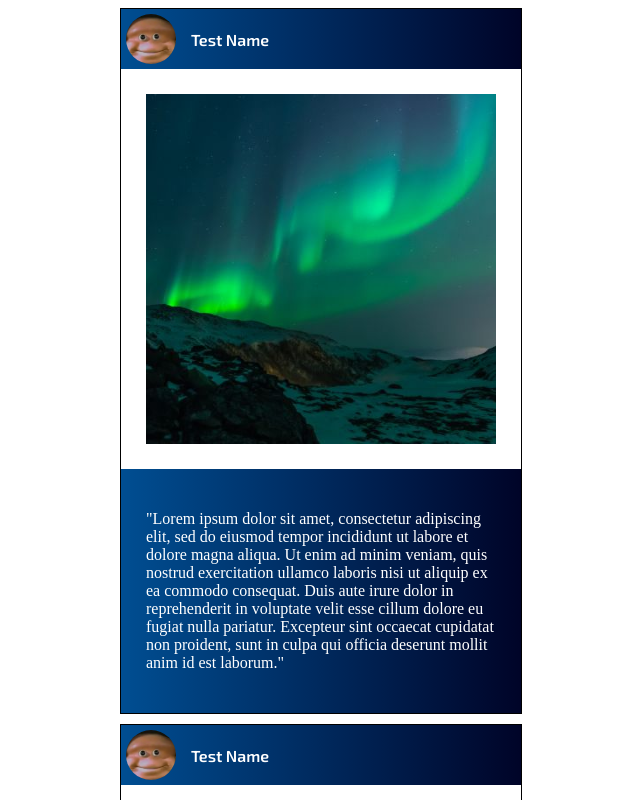
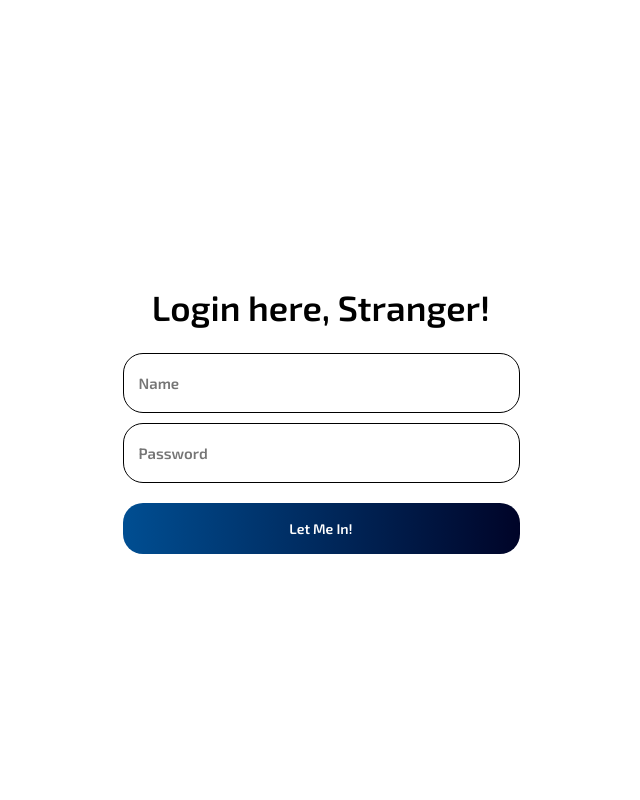
Before and after one commit to saxplayer1/gunscope, a React (Create React App) app: page / in a window 1280 px wide. Shown: the top 800 px of the page, without its empty margins (319-959 px from the left). Built offline with nearby package versions, Linux system fonts and the light colour scheme.

Commit message:
Auth front end

```diff
--- /dev/null
+++ b/src/features/userSlice.js
@@ -0,0 +1,22 @@
+import { createSlice } from "@reduxjs/toolkit"
+
+export const userSlice = createSlice({
+    name:"user",
+    initialState: {
+        user: null
+    },
+    reducers: {
+        login: (state, action) => {
+            state.user = action.payload;
+        },
+        logout: (state) => {
+            state.user = null;
+        }
+    }
+})
+
+export const {login, logout} = userSlice.actions;
+
+export const selectuser = (state) => state.user.user;
+
+export default userSlice.reducer;
--- a/src/index.js
+++ b/src/index.js
@@ -1,18 +1,13 @@
 import React from 'react';
 import ReactDOM from 'react-dom/client';
-import PostCard from './components/post-card/post-card';
 import './index.css';
+import {Provider} from 'react-redux'
+import store from './store'
+import App from "./pages/App";
 
 const root = ReactDOM.createRoot(document.getElementById('root'));
 root.render(
-  <React.StrictMode>
-    <div className='posts'>
-
-    <PostCard />
-
-    <PostCard />
-
-    <PostCard />
-    </div>
-  </React.StrictMode>
+    <Provider store={store}>
+        <App />
+    </Provider>
 );
--- /dev/null
+++ b/src/pages/App.js
@@ -0,0 +1,16 @@
+import {useSelector} from "react-redux";
+import {selectuser} from "../features/userSlice";
+import PostsPage from "./PostsPage";
+import AuthPage from "./AuthPage";
+
+const App = () => {
+    const user = useSelector(selectuser)
+
+    return (
+        <div>
+            {user ? <PostsPage /> : <AuthPage/>}
+        </div>
+    )
+}
+
+export default App;
--- /dev/null
+++ b/src/pages/AuthPage.css
@@ -0,0 +1,49 @@
+@import url('https://fonts.googleapis.com/css2?family=Exo+2:wght@600&family=Lato:wght@300&display=swap');
+@import url('https://fonts.googleapis.com/css2?family=Exo+2:wght@600&display=swap');
+
+.login {
+    display: flex;
+    flex-direction: column;
+    justify-content: center;
+    height: 100vh;
+    align-items: center;
+    font-family: 'Lato', sans-serif;
+}
+
+.login__form {
+    display: flex;
+    flex-direction: column;
+}
+
+.login__form > h1 {
+    font-size: 35px;
+    margin-bottom: 15px;
+    padding-bottom: 10px;
+    font-family: 'Exo 2', sans-serif;
+    text-align: center;
+}
+
+.login__form > input {
+    min-width: 380px;
+    padding: 20px 0 20px 15px;
+    margin-bottom: 10px;
+    outline: none;
+    border: 1px solid black;
+    font-family: 'Exo 2', sans-serif;
+    border-radius: 20px;
+    font-size: 15px;
+}
+
+.submit__btn {
+    padding: 17px 30px;
+    margin-top: 10px;
+    background: #000428;
+    background: -webkit-linear-gradient(to right, #004e92, #000428);
+    background: linear-gradient(to right, #004e92, #000428);
+    color: #fff;
+    border: none;
+    font-size: 14px;
+    font-family: 'Exo 2', sans-serif;
+    border-radius: 20px;
+    cursor: pointer;
+}
--- /dev/null
+++ b/src/pages/AuthPage.js
@@ -0,0 +1,33 @@
+import React, {useState} from 'react';
+import './AuthPage.css'
+import {useDispatch} from "react-redux";
+import {login} from "../features/userSlice";
+
+function AuthPage() {
+    const [name, setName] = useState("")
+    const [password, setPassword] = useState("")
+    const dispatch = useDispatch();
+
+    const handleSubmit = (e) => {
+        e.preventDefault();
+        dispatch(
+            login({
+            "name": name,
+            "password": password,
+            "loggedIn": true
+        }))
+    }
+
+    return(
+        <div className={"login"}>
+            <form className={"login__form"} onSubmit={(e) => handleSubmit(e)}>
+                <h1>Login here, Stranger!</h1>
+                <input type={"name"} placeholder={"Name"} value={name} onChange={(e) => setName(e.target.value)}/>
+                <input type={"password"} placeholder={"Password"} value={password} onChange={(e) => setPassword(e.target.value)}/>
+                <button type={"submit"} className={"submit__btn"}>Let Me In!</button>
+            </form>
+        </div>
+    )
+}
+
+export default AuthPage;
--- /dev/null
+++ b/src/pages/PostsPage.js
@@ -0,0 +1,14 @@
+import React from 'react';
+import PostCard from "../components/post-card/post-card";
+
+function PostsPage() {
+    return(
+        <div>
+            <PostCard />
+            <PostCard />
+            <PostCard />
+        </div>
+    )
+}
+
+export default PostsPage;
--- /dev/null
+++ b/src/store.js
@@ -0,0 +1,8 @@
+import { configureStore } from "@reduxjs/toolkit";
+import userReducer from './features/userSlice';
+
+export default configureStore({
+    reducer: {
+        user: userReducer
+    }
+})
```
Also changed, not shown: package.json (+31 -1 lines), src/components/post-card/post-card.css (+4 -4 lines), src/features/user.js (added, +29 -0 lines), 1 other file (tests, documents, lock files or other folders).
